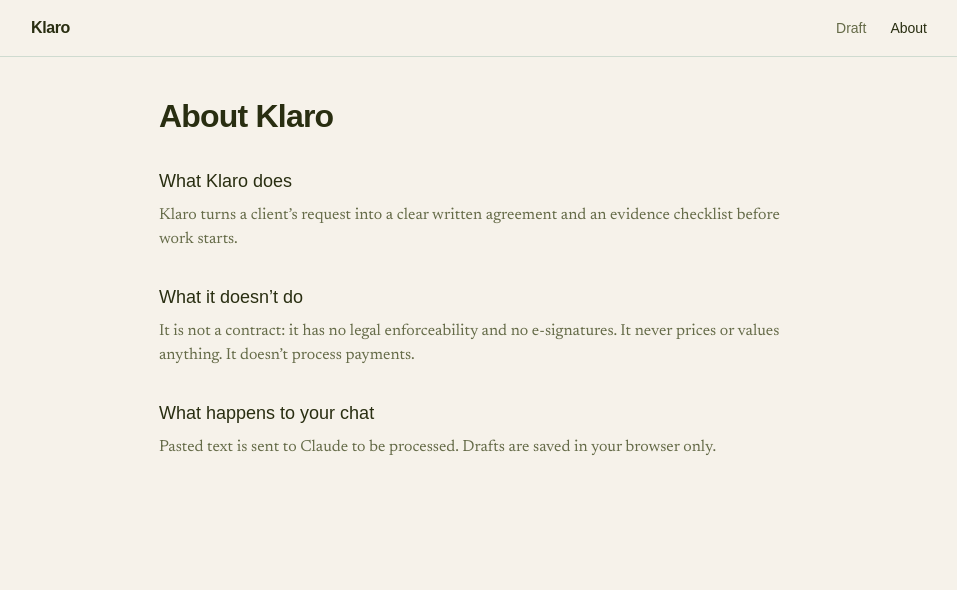
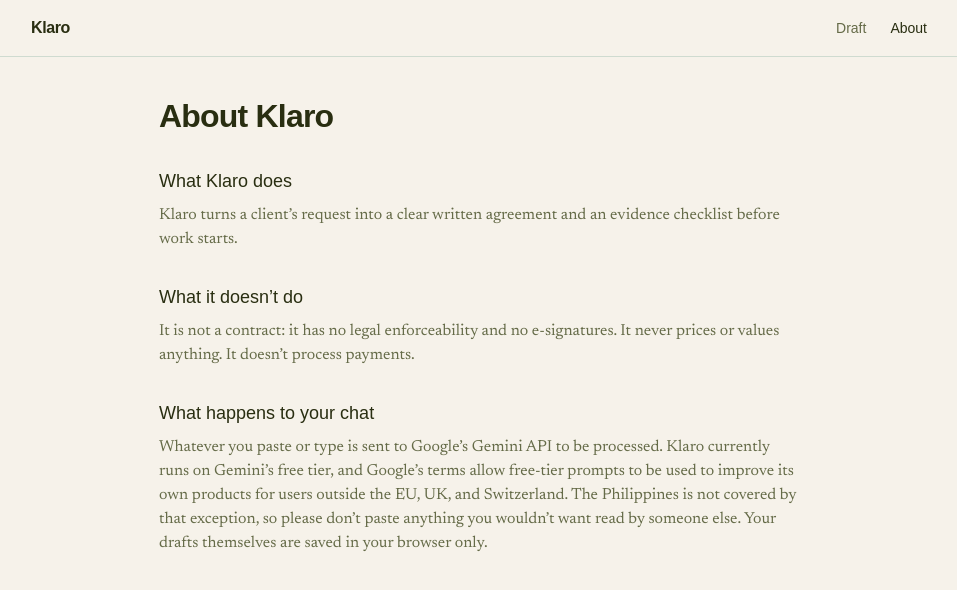
Before and after one commit to diomnne/klaro, a Next.js app: page /about in a window 1280 px wide. Shown: the top 590 px of the page, without its empty margins (161-1118 px from the left). Built offline with nearby package versions, Linux system fonts and the light colour scheme; a web font is replaced by a local one.

Commit message:
docs(about): disclose Gemini free-tier data handling

```diff
--- a/app/about/page.tsx
+++ b/app/about/page.tsx
@@ -35,13 +35,18 @@
           </p>
         </section>
 
-        {/* TODO: rewrite */}
+        {/* TODO: revisit if we move to a paid tier */}
         <section aria-labelledby="what-happens-to-your-chat" className="flex flex-col gap-2">
           <h2 className="text-lg font-medium text-foreground" id="what-happens-to-your-chat">
             What happens to your chat
           </h2>
           <p className="font-serif text-base text-muted-foreground">
-            Pasted text is sent to Claude to be processed. Drafts are saved in your browser only.
+            Whatever you paste or type is sent to Google&rsquo;s Gemini API to be processed. Klaro
+            currently runs on Gemini&rsquo;s free tier, and Google&rsquo;s terms allow free-tier
+            prompts to be used to improve its own products for users outside the EU, UK, and
+            Switzerland. The Philippines is not covered by that exception, so please don&rsquo;t
+            paste anything you wouldn&rsquo;t want read by someone else. Your drafts themselves are
+            saved in your browser only.
           </p>
         </section>
       </main>
--- a/components/health-status.tsx
+++ b/components/health-status.tsx
@@ -96,8 +96,8 @@
         <HealthRow label="Environment" value={health.environment} />
         <HealthRow label="Checked at" value={formatCheckedAt(health.checkedAt)} />
         <HealthRow
-          label="Claude API key configured"
-          value={health.checks.anthropicApiKeyConfigured ? 'Yes' : 'No'}
+          label="Gemini API key configured"
+          value={health.checks.geminiApiKeyConfigured ? 'Yes' : 'No'}
         />
       </dl>
       <HealthButton onClick={refresh}>Refresh</HealthButton>
--- a/lib/health.ts
+++ b/lib/health.ts
@@ -3,7 +3,7 @@
 export type HealthStatus = 'ok' | 'degraded';
 
 export type HealthChecks = {
-  anthropicApiKeyConfigured: boolean;
+  geminiApiKeyConfigured: boolean;
 };
 
 export type Health = {
@@ -19,11 +19,11 @@
  * Reports whether the app's own configuration is complete. Checks are booleans
  * only — never the secret values themselves, since this is served publicly.
  * No outbound calls: presence of a key is not proof it works, and a health
- * check that bills the Anthropic API is a health check nobody can poll.
+ * check that bills the Gemini API is a health check nobody can poll.
  */
 export function getHealth(): Health {
   const checks: HealthChecks = {
-    anthropicApiKeyConfigured: Boolean(process.env.ANTHROPIC_API_KEY),
+    geminiApiKeyConfigured: Boolean(process.env.GOOGLE_GENERATIVE_AI_API_KEY),
   };
 
   const status: HealthStatus = Object.values(checks).every(Boolean)
```
Also changed, not shown: 2 other files (tests, documents, lock files or other folders).
